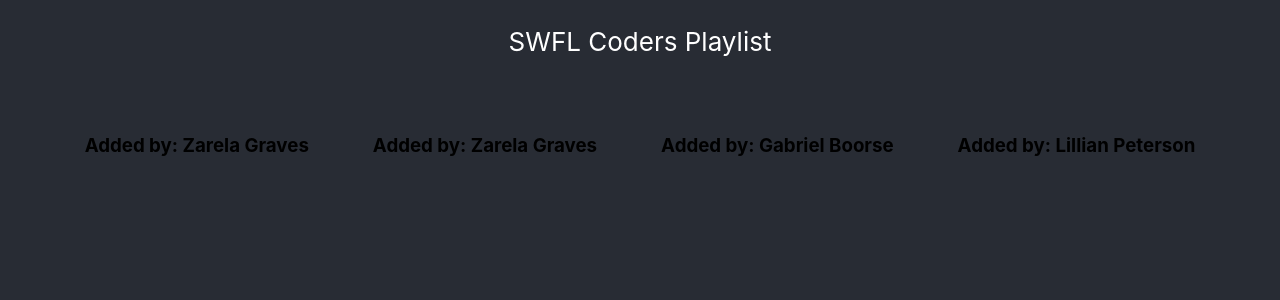
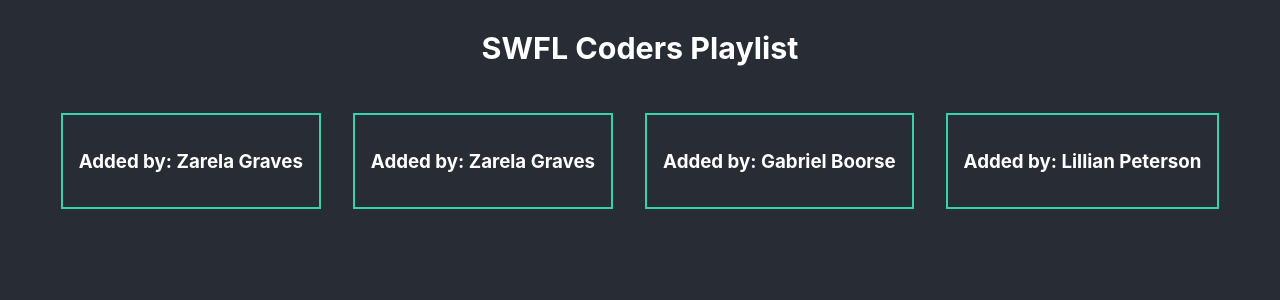
Before and after one commit to swfl-coders/react-playlist, a React (Create React App) app: page / in a window 1280 px wide. Shown: the top 300 px of the page. Built offline with nearby package versions, Linux system fonts and the light colour scheme.

Commit message:
Fixes playlist style

```diff
--- a/src/App.css
+++ b/src/App.css
@@ -2,15 +2,16 @@
   text-align: center;
   background-color: #282c34;
   min-height: 100vh;
+  width: 100%;
 }
 
 .App-header {
-  background-color: #282c34;
   display: flex;
   flex-direction: column;
   align-items: center;
   justify-content: center;
   font-size: calc(10px + 2vmin);
+  color: #34d3ac;
   color: white;
 }
 
@@ -19,12 +20,16 @@
 }
 
 .card {
-  padding: 2em;
+  padding: 1em;
+  border: solid 2px #34d3ac;
+  margin: 1em;
+  width: auto !important;
 }
 
 .cards-container {
   display: flex;
+  justify-content: center;
+  flex-wrap: wrap;
   flex-direction: row;
-  align-items: center;
-  justify-content: center;
+  color: white;
 }
--- a/src/App.js
+++ b/src/App.js
@@ -10,14 +10,14 @@ const App = () => {
   const opts = {
     width: '500',
     playerVars: { // https://developers.google.com/youtube/player_parameters
-      autoplay: 0
+      autoplay: 0,
     }
   }
 
     return (
       <div className="App">
         <header className="App-header">
-          <p>SWFL Coders Playlist</p>
+          <h3>SWFL Coders Playlist</h3>
         </header>
         <div className="cards-container">
           <div className="card">
```
